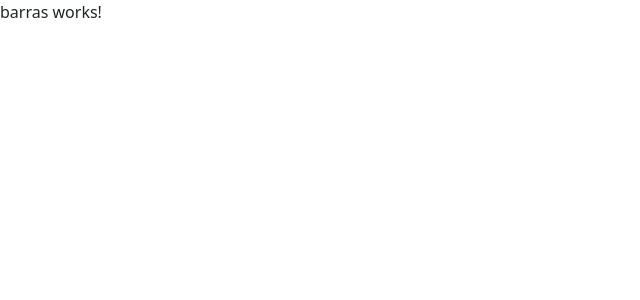
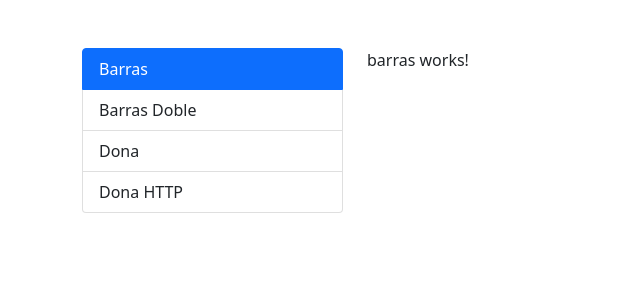
Before and after one commit to RaulRomero26/10-graficasApp, an Angular app: page /graficas/barra in a window 1280 px wide. Shown: the top 300 px of the page, without its empty margins (0-640 px from the left). Built offline with nearby package versions, Linux system fonts and the light colour scheme.

Commit message:
añadido el menu de navegacion

```diff
--- a/src/app/app.component.html
+++ b/src/app/app.component.html
@@ -1 +1,11 @@
-<router-outlet></router-outlet>
+<div class="container">
+    <div class="row mt-5">
+        <div class="col-md-3 col-sm-12">
+            <app-menu></app-menu>
+        </div>
+
+        <div class="col-md-9 col-sm-12">
+            <router-outlet></router-outlet>
+        </div>
+    </div>
+</div>
--- a/src/app/shared/menu/menu.component.html
+++ b/src/app/shared/menu/menu.component.html
@@ -1 +1,8 @@
-<p>menu works!</p>
+<ul class="list-group">
+    <li class="list-group-item"
+        *ngFor="let item of menu"
+        [routerLink]="[item.ruta]"
+        routerLinkActive="active">
+        {{item.texto}}
+    </li>
+</ul>
--- a/src/app/shared/menu/menu.component.ts
+++ b/src/app/shared/menu/menu.component.ts
@@ -1,16 +1,29 @@
-import { Component, OnInit } from '@angular/core';
+import { Component } from '@angular/core';
+
+interface MenuItem {
+  ruta: string,
+  texto: string
+}
 
 @Component({
   selector: 'app-menu',
   templateUrl: './menu.component.html',
   styles: [
+    `
+    li {
+      cursor: pointer;
+    }
+    `
   ]
 })
-export class MenuComponent implements OnInit {
+export class MenuComponent {
 
-  constructor() { }
+   menu: MenuItem[] = [
+     {ruta: '/graficas/barra', texto: 'Barras'},
+     {ruta: '/graficas/barra-doble', texto: 'Barras Doble'},
+     {ruta: '/graficas/dona', texto: 'Dona'},
+     {ruta: '/graficas/dona-http', texto: 'Dona HTTP'}
 
-  ngOnInit(): void {
-  }
+   ]
 
 }
```
